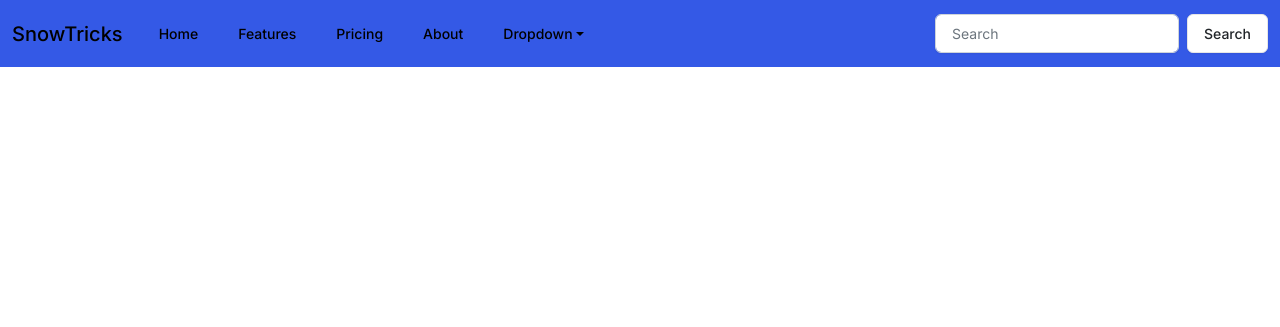
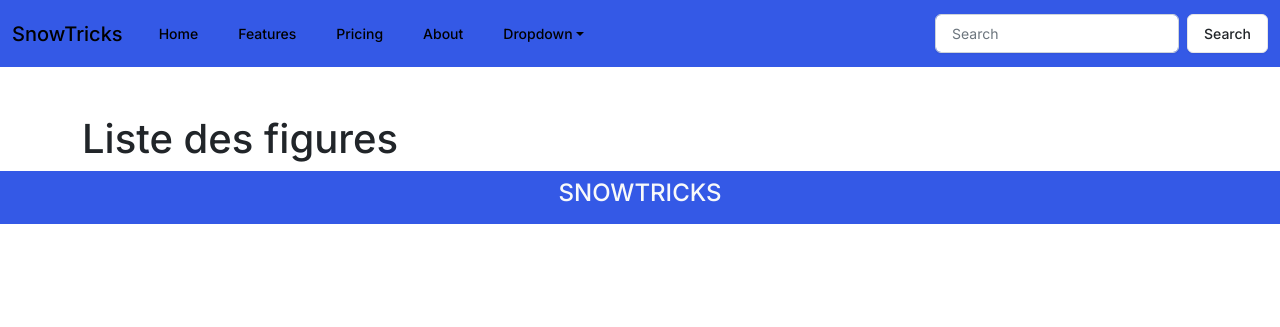
Before and after one commit to Teko13/SnowTricks, a Symfony app: template templates/home_page.html.twig in a window 1280 px wide. Shown: the top 327 px of the page. Run offline with Twig, Linux system fonts and the light colour scheme; the template is opened without the code that fills it, so the values that code supplies are empty; some libraries are stand-ins or nearby versions.

Commit message:
add footer

```diff
--- a/templates/base.html.twig
+++ b/templates/base.html.twig
@@ -17,6 +17,11 @@
 	<body>
 		{% include "shared/_navbar.html.twig" %}
 		<div class="container"> {% block body %}{% endblock %}
-			</div>
-		</body>
+		</div>
+	<footer class="footer py-2 bg-primary">
+  <div class="container">
+    <h4 class="text-center text-light">SNOWTRICKS</h4>
+  </div>
+</footer>
+	</body>
 	</html>
--- a/templates/home_page.html.twig
+++ b/templates/home_page.html.twig
@@ -1,5 +1,6 @@
 {% extends "base.html.twig" %}
 {% block body %}
+<h1 class="mb-2">Liste des figures</h1>
 <div class="row">
     {% for t in tricks %}
         <div class="col-md-4">
```
